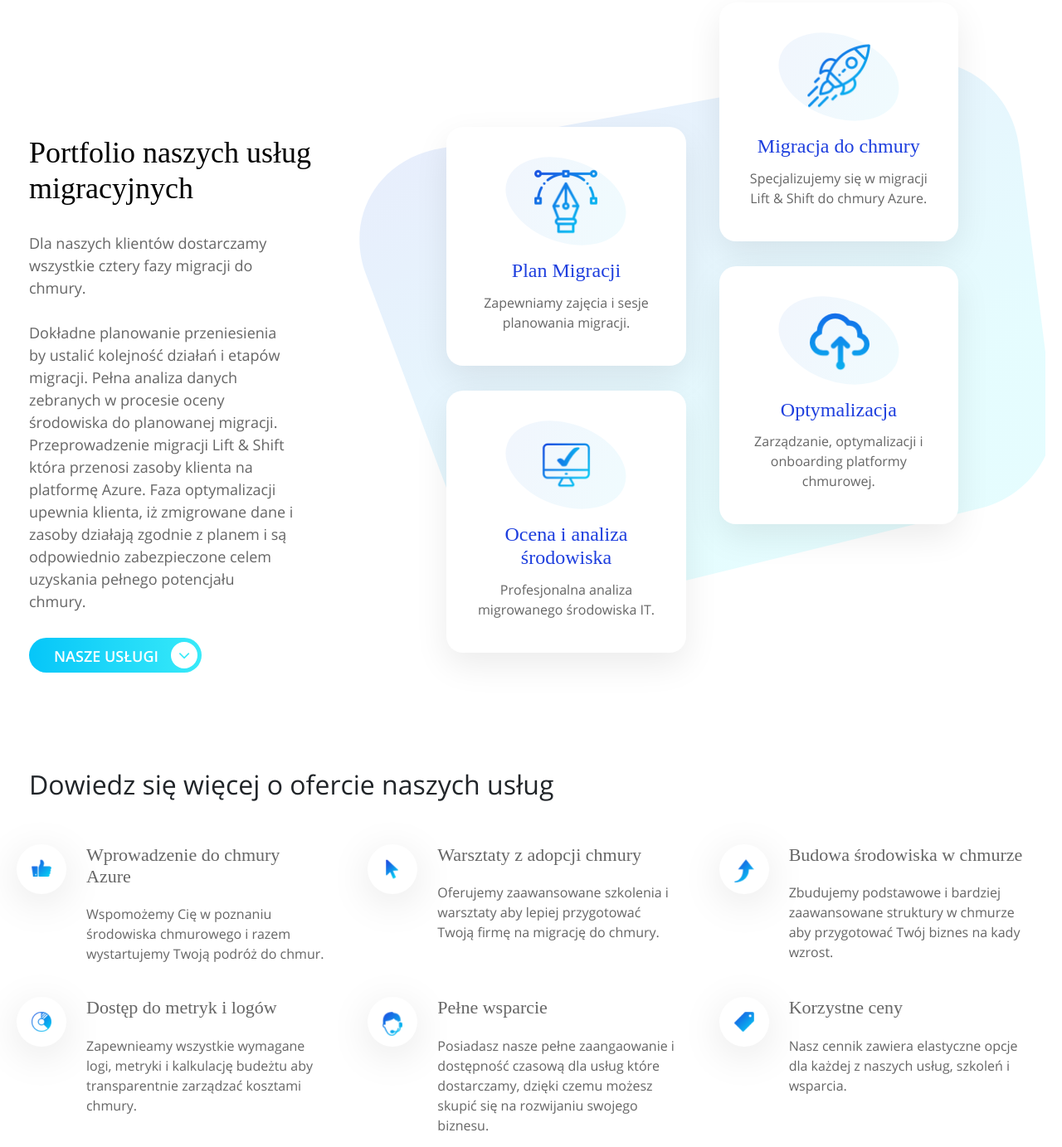
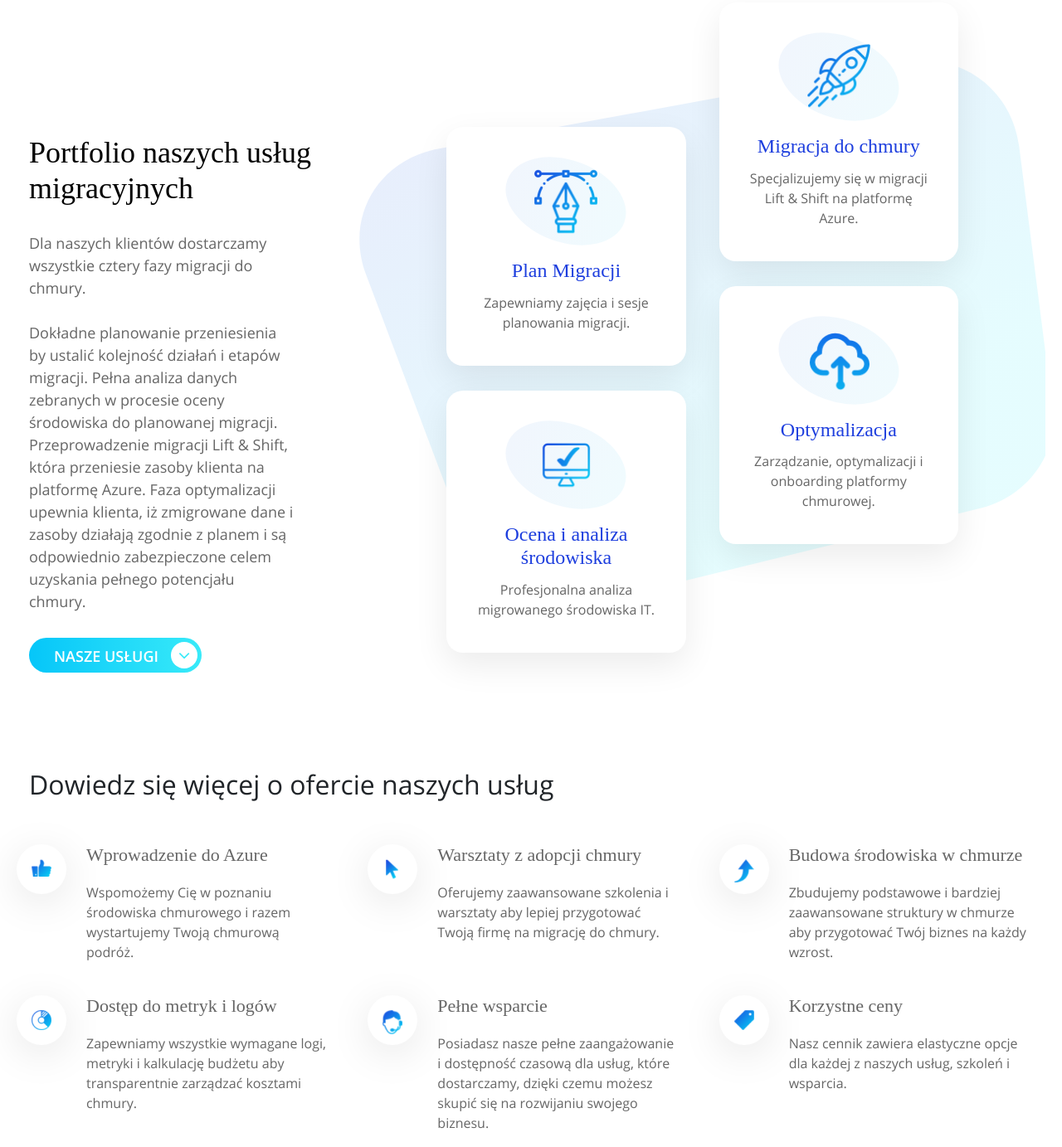
Before and after one commit to technicalflow/techfellow.it, a plain HTML site: page pl/index.html in a window 1280 px wide. Shown: the part 1337-2720 px from the top of the page at 83% size. Drawn offline with Linux system fonts and the light colour scheme; a web font is replaced by a local one.

Commit message:
small update

```diff
--- a/pl/index.html
+++ b/pl/index.html
@@ -10,10 +10,10 @@
     <meta name='robots' content='index, follow, max-image-preview:large, max-snippet:-1, max-video-preview:-1'>
  	<meta name="description" content="Start your cloud journey with us">
 	<link rel="canonical" href="https://techfellow.it">
-	<meta property="og:locale" content="en_UK">
+	<meta property="og:locale" content="pl_PL">
 	<meta property="og:type" content="website">
 	<meta property="og:title" content="Techfellow IT - we will help you get to the Clouds !">
-	<meta property="og:description" content="Start your cloud journey with us">
+	<meta property="og:description" content="Wystartuj podróż w chmury razem z nami">
 	<meta property="og:url" content="https://techfellow.it">
 	<meta property="og:site_name" content="Techfellow IT">
     <meta name="msvalidate.01" content="4CCE1734B3F796979C3625C556A5A24C">
@@ -26,7 +26,7 @@
     <link rel="stylesheet" href="css/bootstrap.min.css">
     <!-- custom CSS -->
     <link rel="stylesheet" href="css/style.css">
-    <title>Techfellow IT - pomagamy dotrzeć do chmur !</title>
+    <title>Techfellow IT - pomagamy przenieść się do chmury Azure !</title>
     <style>
     </style>
 </head>
@@ -90,9 +90,9 @@
             <div class="col-md-5">
                 <h2> Nasza Misja </h2>
                 <i></i><p> </p><br>
-                   <i><h4> Techfellow IT dostarcza wysokiej jakości
-                    profesjonalne usługi by wesprzeć firmy aby osiągnęły
-                    więcej w najbardziej technologicznie zaawansowanych środowisku.<br><br>
+                   <i><h4> Techfellow IT wspiera firmy aby osiągneły więcej w najbardziej technologicznie zaawansowanych środowisku
+                    dostarczając profesjonalne usługi wysokiej jakości.
+                    <br><br>
                     Dostarczamy wartość dla Twojego biznesu abyś mógł wzmocnić swoich klientów.
                 </h4></i><br>
                 <a href="#services">Nasze portfolio migracji<i class="fa fa-angle-down" aria-hidden="true"></i></a></div>
@@ -112,7 +112,7 @@
                 <p> Dla naszych klientów dostarczamy wszystkie cztery fazy migracji do chmury. <br><br>
                     Dokładne planowanie przeniesienia by ustalić kolejność działań i etapów migracji.
                     Pełna analiza danych zebranych w procesie oceny środowiska do planowanej migracji.
-                    Przeprowadzenie migracji Lift & Shift która przenosi zasoby klienta na platformę Azure.
+                    Przeprowadzenie migracji Lift & Shift, która przeniesie zasoby klienta na platformę Azure.
                     Faza optymalizacji upewnia klienta, iż zmigrowane dane i zasoby działają zgodnie z planem i są odpowiednio zabezpieczone celem uzyskania pełnego potencjału chmury.
                 </p>
                 <a href="#offer">Nasze usługi<i class="fa fa-angle-down" aria-hidden="true"></i></a></div>
@@ -151,7 +151,7 @@
                             <div class="oval"><img class="card-img-top" src="images/seo.png" alt="Lift & Shift Cloud Migration to the Azure Cloud"></div>
                             <div class="card-body">
                                 <h3 class="card-title">Migracja do chmury</h3>
-                                <p class="card-text">Specjalizujemy się w migracji Lift & Shift do chmury Azure.</p>
+                                <p class="card-text">Specjalizujemy się w migracji Lift & Shift na platformę Azure.</p>
                             </div>
                         </div>
                         <div class="card text-center">
@@ -178,8 +178,8 @@
             <div class="media col-md-6 col-lg-4">
                 <div class="oval mr-4"><img class="align-self-start" src="images/quality-results.png" alt="Techfellow IT will provide help with onboarding in the Azure Cloud"></div>
                 <div class="media-body">
-                    <h5 class="mb-0">Wprowadzenie do chmury Azure</h5>
-                    Wspomożemy Cię w poznaniu środowiska chmurowego i razem wystartujemy Twoją podróż do chmur.
+                    <h5 class="mb-0">Wprowadzenie do Azure</h5>
+                    Wspomożemy Cię w poznaniu środowiska chmurowego i razem wystartujemy Twoją chmurową podróż.
                 </div>
             </div>
             <div class="media col-md-6 col-lg-4">
@@ -193,21 +193,21 @@
                 <div class="oval mr-4"><img class="align-self-start" src="images/effectively-increase.png" alt="Techfellow.IT will help you build your Cloud environment"></div>
                 <div class="media-body">
                     <h5 class="mb-0">Budowa środowiska w chmurze</h5>
-                    Zbudujemy podstawowe i bardziej zaawansowane struktury w chmurze aby przygotować Twój biznes na kady wzrost.
+                    Zbudujemy podstawowe i bardziej zaawansowane struktury w chmurze aby przygotować Twój biznes na każdy wzrost.
                 </div>
             </div>
             <div class="media col-md-6 col-lg-4">
                 <div class="oval mr-4"><img class="align-self-start" src="images/analytics.png" alt="Logs and Metrics are important part effective Cloud use"></div>
                 <div class="media-body">
                     <h5 class="mb-0">Dostęp do metryk i logów</h5>
-                    Zapewnieamy wszystkie wymagane logi, metryki i kalkulację budeżtu aby transparentnie zarządzać kosztami chmury.
+                    Zapewniamy wszystkie wymagane logi, metryki i kalkulację budżetu aby transparentnie zarządzać kosztami chmury.
                 </div>
             </div>
             <div class="media col-md-6 col-lg-4">
                 <div class="oval mr-4"><img class="align-self-start" src="images/free-support.png" alt="Providing support in Azure for you"></div>
                 <div class="media-body">
                     <h5 class="mb-0">Pełne wsparcie</h5>
-                    Posiadasz nasze pełne zaangaowanie i dostępność czasową dla usług które dostarczamy, dzięki czemu możesz skupić się na rozwijaniu swojego biznesu.
+                    Posiadasz nasze pełne zaangażowanie i dostępność czasową dla usług, które dostarczamy, dzięki czemu możesz skupić się na rozwijaniu swojego biznesu.
                 </div>
             </div>
             <div class="media col-md-6 col-lg-4">
@@ -245,7 +245,7 @@
                 </div>
             </div>
             <div class="col-md-5">
-                <h2> Napisz do nas i przenieśmy się <br>do chmury <b>razem</b></h2>
+                <h2> Napisz do nas i przenieśmy się <br> do chmury <b>razem</b></h2>
                 <p>
                     <ul class="nav flex-column follow-us-nav">
                         <!-- <li class="nav-item"><a class="nav-link" href="tel:+48501100100">Call us<i class="fa fa-phone" aria-hidden="true"></i></a></li> -->
```
